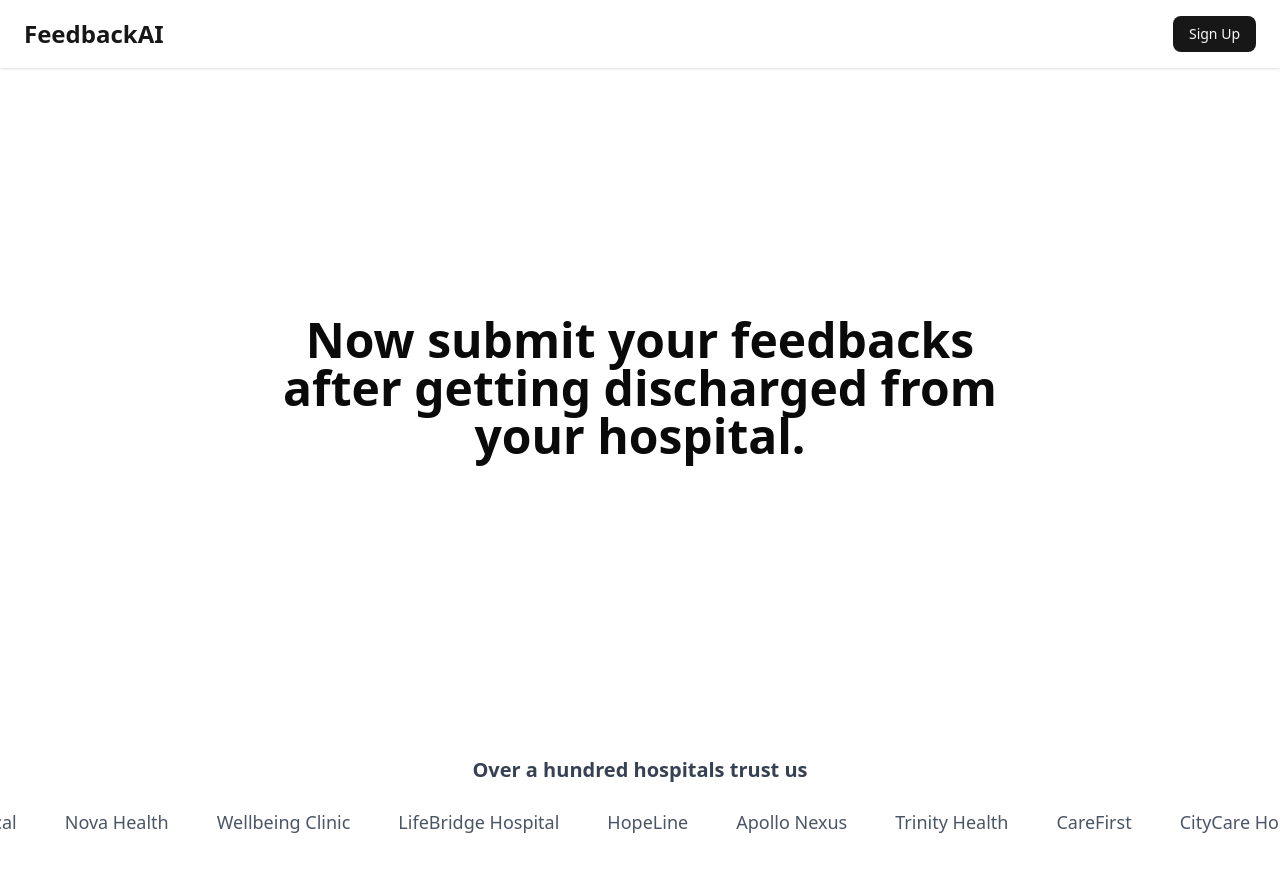
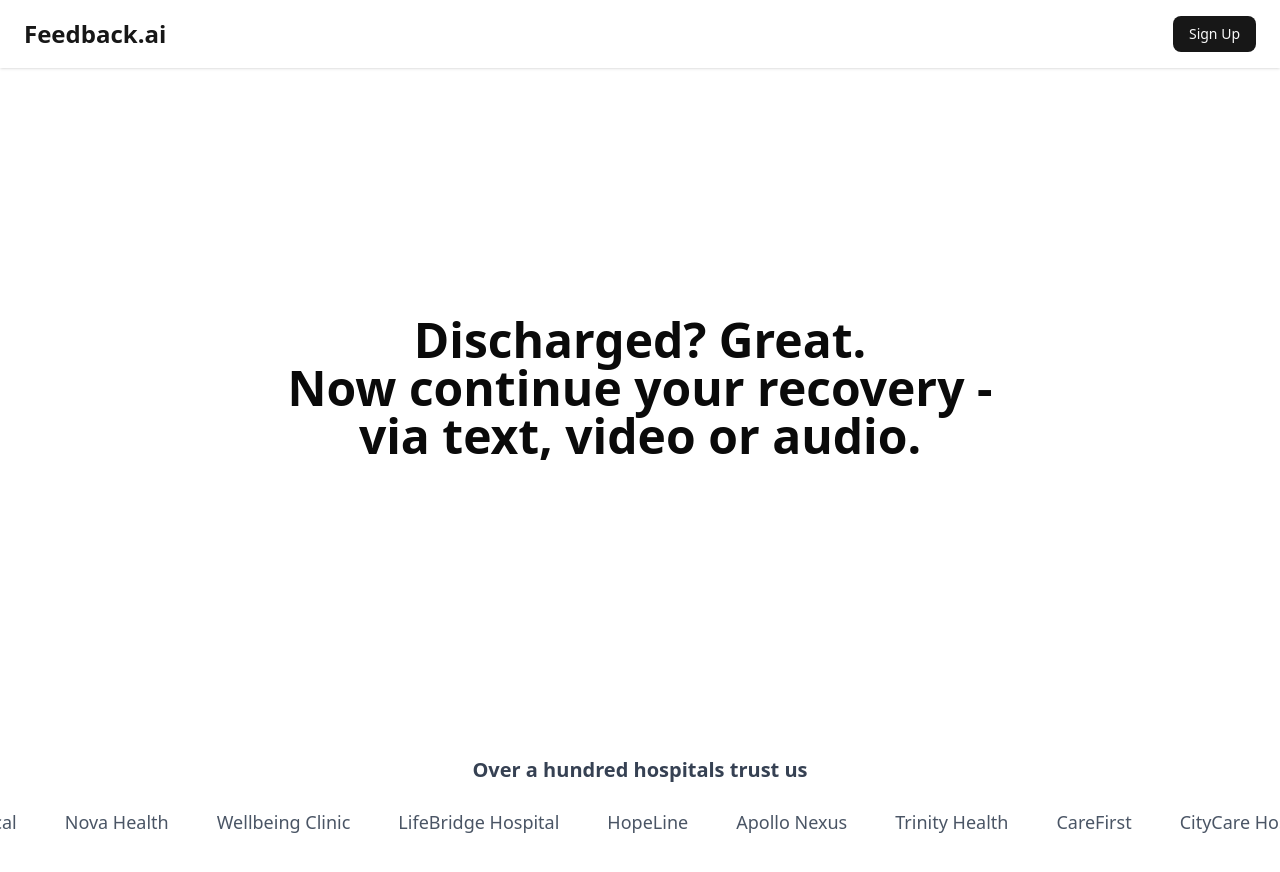
Before and after one commit to Aritro-Kun/prob-virgwein, a Next.js app: page / in a window 1280 px wide. Shown: the top 872 px of the page. Built offline with nearby package versions, Linux system fonts and the light colour scheme.

Commit message:
Update page.tsx

```diff
--- a/app/page.tsx
+++ b/app/page.tsx
@@ -9,11 +9,11 @@ export default function HomePage() {
   return (
     <div className="min-h-screen bg-gradient-to-b from-primary-50 to-white">
         <div className="flex items-center justify-between px-6 py-4 shadow-sm bg-white">
-        <div className="text-2xl font-bold text-primary">FeedbackAI</div>
-        <Button asChild>
-          <a href="/signup">Sign Up</a>
-        </Button>
-      </div>
+            <div className="text-2xl font-bold text-primary">Feedback.ai</div>
+            <Button asChild>
+            <a href="/signup">Sign Up</a>
+            </Button>
+        </div>
       <div className="flex flex-col items-center justify-center h-[80vh] text-center px-4">
         <motion.h1
           initial={{ opacity: 0, y: 10 }}
@@ -21,7 +21,9 @@ export default function HomePage() {
           transition={{ duration: 0.6 }}
           className="text-4xl md:text-5xl font-extrabold max-w-3xl"
         >
-          Now submit your feedbacks after getting discharged from your hospital.
+            <div>Discharged? Great.</div>
+            <div>Now continue your recovery -</div>
+            <div>via text, video or audio.</div>
         </motion.h1>
       </div>
       <div className="bg-primary-50 py-12 overflow-hidden">
@@ -48,7 +50,7 @@ export default function HomePage() {
               "Apollo Nexus",
               "Trinity Health",
               "CareFirst",
-              "CityCare Hospital", // duplicate to loop smoothly
+              "CityCare Hospital",
               "Greenfield Medical",
               "Nova Health",
               "Wellbeing Clinic",
```
